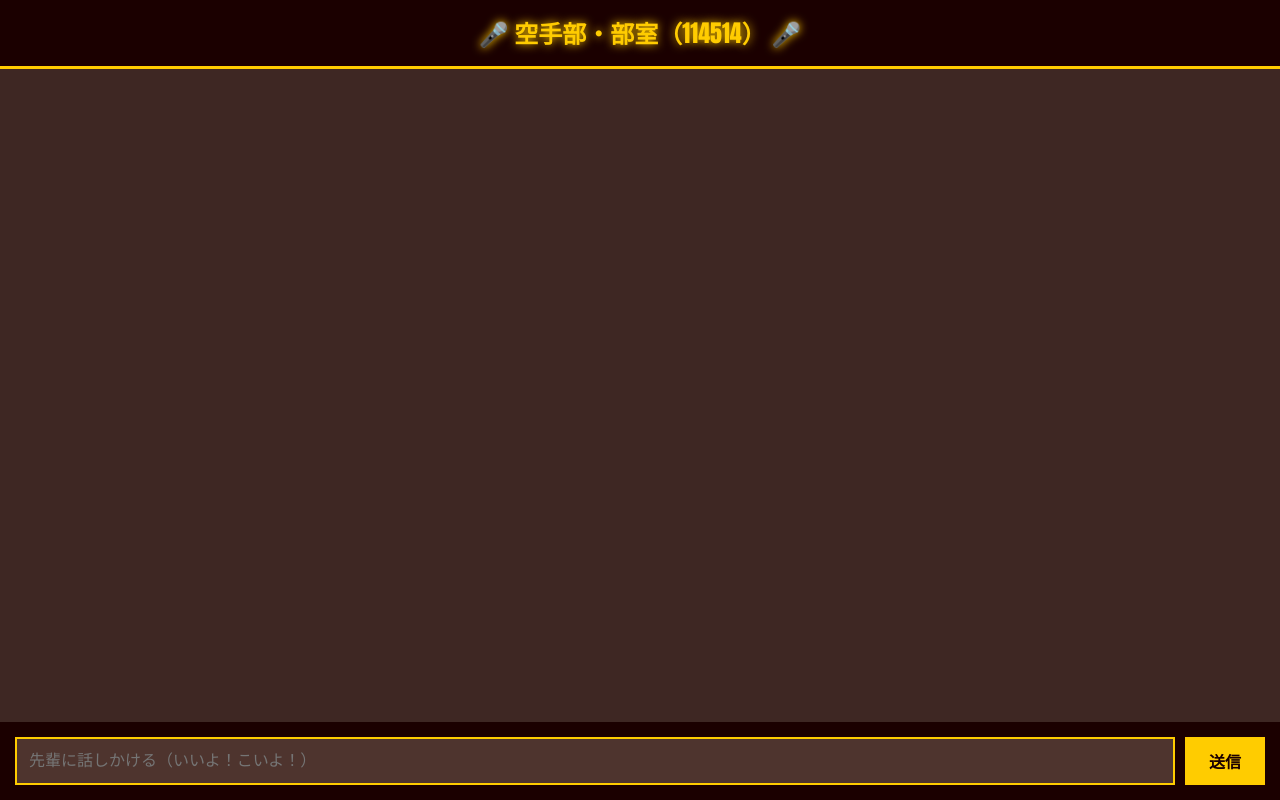
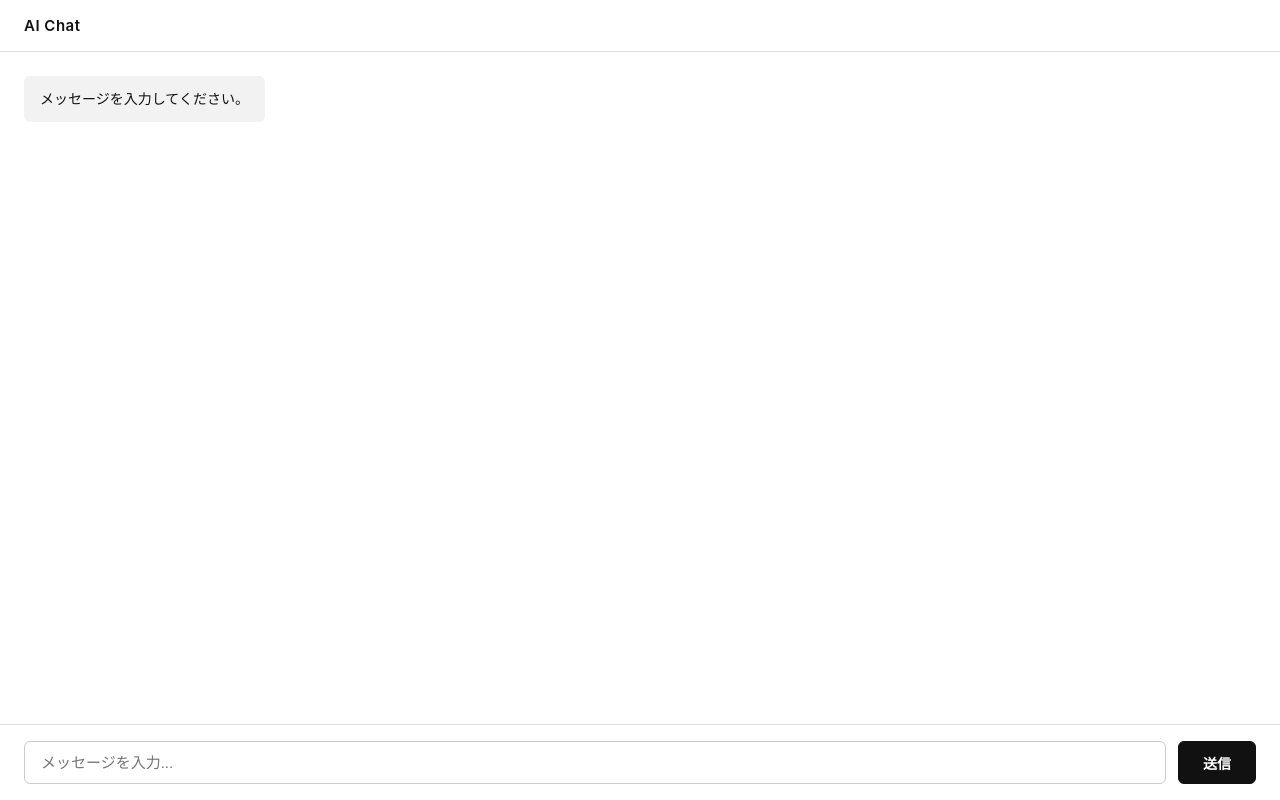
Before and after one commit to s2026170-sys/Y, a plain HTML site: page index.html in a window 1280 px wide. Drawn offline with Linux system fonts and the light colour scheme.

Commit message:
Update index.html

```diff
--- a/index.html
+++ b/index.html
@@ -3,153 +3,199 @@
 <head>
   <meta charset="UTF-8">
   <meta name="viewport" content="width=device-width, initial-scale=1.0">
-  <title>王道を往くチャット</title>
-  <link rel="manifest" href="manifest.json">
+  <title>Chat</title>
   <style>
-    /* 🟤 野獣リスペクトの男らしい泥臭いカラー（茶色・ベージュ） */
-    body {
-      background-color: #3e2723;
-      color: #d7ccc8;
-      font-family: 'Impact', sans-serif, system-ui;
+    * {
+      box-sizing: border-box;
       margin: 0;
+      padding: 0;
+    }
+    html, body {
+      width: 100%;
+      height: 100%;
+      height: 100dvh;
+      font-family: -apple-system, BlinkMacSystemFont, "Segoe UI", Roboto, sans-serif;
+      background-color: #ffffff;
+      color: #111111;
+      overflow: hidden;
+    }
+
+    /* 全画面レイアウト */
+    .app-container {
+      width: 100%;
+      height: 100%;
       display: flex;
       flex-direction: column;
-      height: 100vh;
     }
-    header {
-      background-color: #1b0000;
-      color: #ffcc00;
-      padding: 15px;
-      text-align: center;
-      font-size: 1.5em;
-      font-weight: bold;
-      border-bottom: 3px solid #ffcc00;
-      text-shadow: 0 0 10px #ffcc00;
+
+    /* ヘッダー */
+    .header {
+      padding: 16px 24px;
+      border-bottom: 1px solid #e0e0e0;
+      font-size: 15px;
+      font-weight: 600;
+      letter-spacing: 0.5px;
     }
-    #chat-box {
+
+    /* メッセージ一覧 */
+    .chat-messages {
       flex: 1;
-      padding: 20px;
       overflow-y: auto;
+      padding: 24px;
       display: flex;
       flex-direction: column;
-      gap: 15px;
+      gap: 16px;
     }
+
+    /* 吹き出し（単色デザイン） */
     .message {
+      max-width: 80%;
       padding: 12px 16px;
-      border-radius: 5px;
-      max-width: 75%;
-      font-weight: bold;
-      line-height: 1.4;
+      font-size: 14px;
+      line-height: 1.6;
       word-break: break-word;
+      white-space: pre-wrap;
+      border-radius: 6px;
     }
-    .user {
-      background-color: #ffcc00;
-      color: #1b0000;
+
+    /* ユーザー発言：黒背景・白文字 */
+    .user-message {
       align-self: flex-end;
+      background-color: #111111;
+      color: #ffffff;
     }
-    .ai {
-      background-color: #5d4037;
+
+    /* AI発言：ライトグレー背景・黒文字 */
+    .ai-message {
+      align-self: flex-start;
+      background-color: #f2f2f2;
+      color: #111111;
+    }
+
+    /* 入力エリア */
+    .input-container {
+      border-top: 1px solid #e0e0e0;
+      padding: 16px 24px;
+      display: flex;
+      gap: 12px;
+      background-color: #ffffff;
+    }
+
+    input[type="text"] {
+      flex: 1;
+      padding: 12px 16px;
+      border: 1px solid #cccccc;
+      border-radius: 6px;
+      font-size: 15px;
+      background-color: #ffffff;
+      color: #111111;
+      outline: none;
+      transition: border-color 0.2s;
+    }
+
+    input[type="text"]:focus {
+      border-color: #111111;
+    }
+
+    /* 送信ボタン（単色） */
+    button {
+      padding: 0 24px;
+      background-color: #111111;
       color: #ffffff;
-      align-self: flex-start;
-      border: 2px dashed #ffcc00;
+      border: 1px solid #111111;
+      border-radius: 6px;
+      font-size: 14px;
+      font-weight: 600;
+      cursor: pointer;
+      transition: opacity 0.2s;
     }
-    #input-area {
-      display: flex;
-      padding: 15px;
-      background-color: #1b0000;
-      gap: 10px;
+
+    button:hover {
+      opacity: 0.85;
     }
-    input {
-      flex: 1;
-      background: #4e342e;
-      border: 2px solid #ffcc00;
-      color: #fff;
-      padding: 12px;
-      outline: none;
-      font-size: 16px;
-    }
-    button {
-      background: #ffcc00;
-      color: #1b0000;
-      border: none;
-      padding: 12px 24px;
-      cursor: pointer;
-      font-weight: bold;
-      font-size: 16px;
-    }
+
     button:disabled {
-      opacity: 0.6;
+      background-color: #cccccc;
+      border-color: #cccccc;
       cursor: not-allowed;
     }
   </style>
 </head>
 <body>
 
-  <header>🎤 空手部・部室（114514） 🎤</header>
-  <div id="chat-box"></div>
-  <div id="input-area">
-    <input type="text" id="user-input" placeholder="先輩に話しかける（いいよ！こいよ！）" onkeydown="handleKeyDown(event)">
-    <button id="send-btn" onclick="sendMessage()">送信</button>
+<div class="app-container">
+  <div class="header">AI Chat</div>
+
+  <div class="chat-messages" id="chatMessages">
+    <div class="message ai-message">メッセージを入力してください。</div>
+  </div>
+
+  <div class="input-container">
+    <input type="text" id="userInput" placeholder="メッセージを入力..." autocomplete="off" />
+    <button id="sendBtn" onclick="sendMessage()">送信</button>
+  </div>
 </div>
 
 <script>
-    // 🔗 あなたのCloudflare WorkersのURL
-    const CLOUDFLARE_URL = "https://dry-cherry-75df.s2026170.workers.dev/";
+  const API_URL = "https://dry-cherry-75df.s2026170.workers.dev/";
+  const messagesContainer = document.getElementById("chatMessages");
+  const userInput = document.getElementById("userInput");
+  const sendBtn = document.getElementById("sendBtn");
 
-    function handleKeyDown(event) {
-      if (event.key === 'Enter' && !event.isComposing) {
+  userInput.addEventListener("keydown", (e) => {
+    if (e.key === "Enter" && !e.isComposing) {
       sendMessage();
     }
+  });
+
+  function addMessage(text, isUser) {
+    const div = document.createElement("div");
+    div.className = `message ${isUser ? "user-message" : "ai-message"}`;
+    div.textContent = text;
+    messagesContainer.appendChild(div);
+    messagesContainer.scrollTop = messagesContainer.scrollHeight;
   }
 
   async function sendMessage() {
-      const input = document.getElementById('user-input');
-      const btn = document.getElementById('send-btn');
-      const text = input.value.trim();
+    const text = userInput.value.trim();
     if (!text) return;
 
-      appendMessage(text, 'user');
-      input.value = '';
-      input.disabled = true;
-      btn.disabled = true;
+    addMessage(text, true);
+    userInput.value = "";
+    sendBtn.disabled = true;
 
     try {
-        const res = await fetch(CLOUDFLARE_URL, {
-          method: 'POST',
-          headers: { 'Content-Type': 'application/json' },
-          body: JSON.stringify({ question: text })
+      const response = await fetch(API_URL, {
+        method: "POST",
+        headers: {
+          "Content-Type": "application/json"
+        },
+        body: JSON.stringify({ message: text, prompt: text })
       });
 
-        const data = await res.json();
-
-        if (res.ok && data.response) {
-          appendMessage(data.response, 'ai');
-        } else {
-          appendMessage(`ファッ！？データが空っぽだルルォ！？ (${data.error || 'エラー'})`, 'ai');
+      if (!response.ok) {
+        throw new Error(`HTTP Error: ${response.status}`);
       }
 
+      const contentType = response.headers.get("content-type");
+      let replyText = "";
+
+      if (contentType && contentType.includes("application/json")) {
+        const data = await response.json();
+        replyText = data.response || data.reply || data.message || JSON.stringify(data);
+      } else {
+        replyText = await response.text();
+      }
+
+      addMessage(replyText, false);
     } catch (err) {
-        appendMessage('ファッ！？通信エラーだルルォ！？', 'ai');
+      addMessage("通信エラー: " + err.message, false);
     } finally {
-        input.disabled = false;
-        btn.disabled = false;
-        input.focus();
+      sendBtn.disabled = false;
+      userInput.focus();
     }
   }
+</script>
 
-    function appendMessage(text, sender) {
-      const box = document.getElementById('chat-box');
-      const msg = document.createElement('div');
-      msg.classList.add('message', sender);
-      msg.innerText = text;
-      box.appendChild(msg);
-      box.scrollTop = box.scrollHeight;
-    }
-
-    // PWA用の設定
-    if ('serviceWorker' in navigator) {
-      navigator.serviceWorker.register('sw.js').catch(() => {});
-    }
-  </script>
 </body>
 </html>
```
Lines whose indentation alone changed are shown as unchanged.
